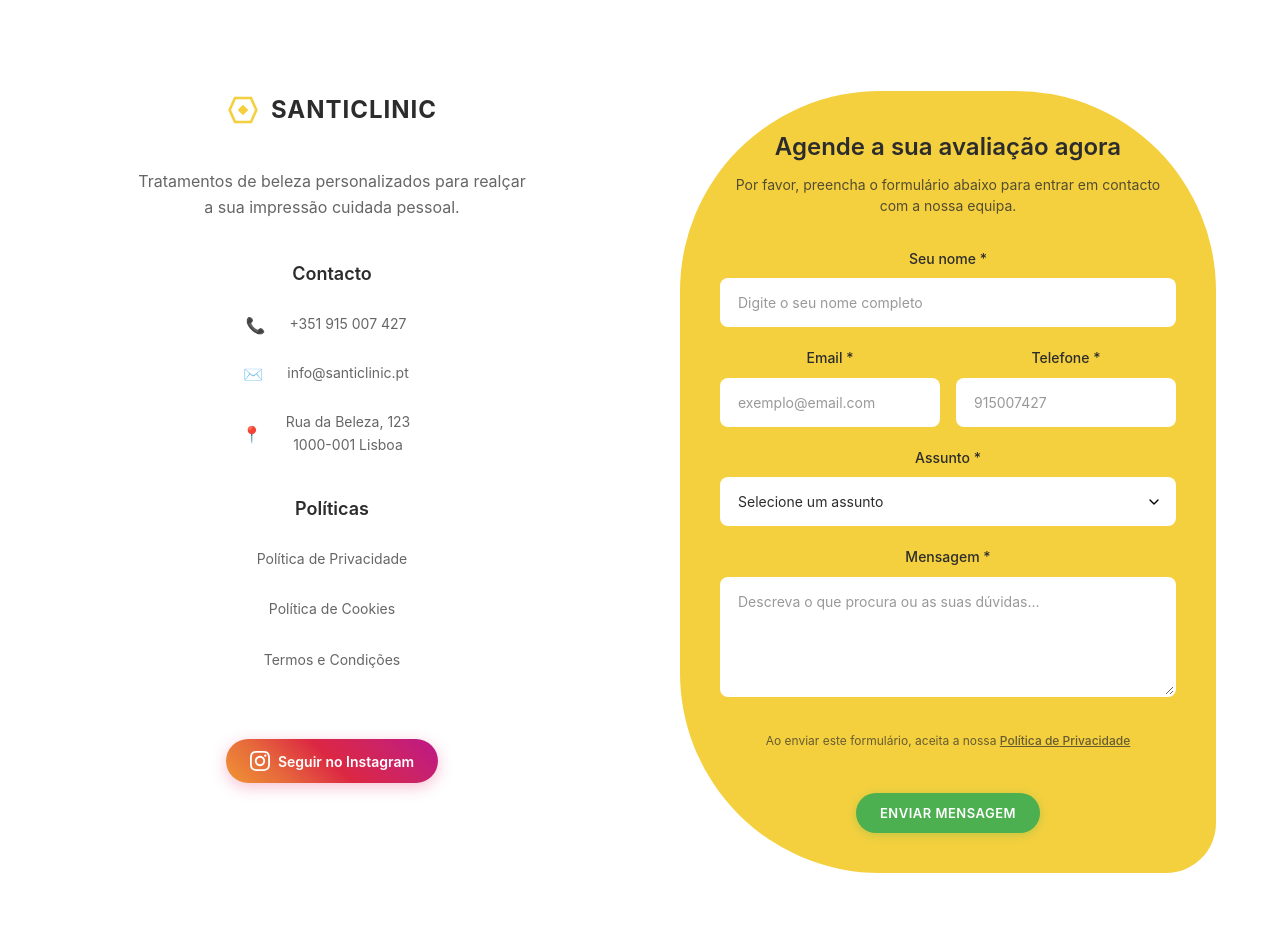
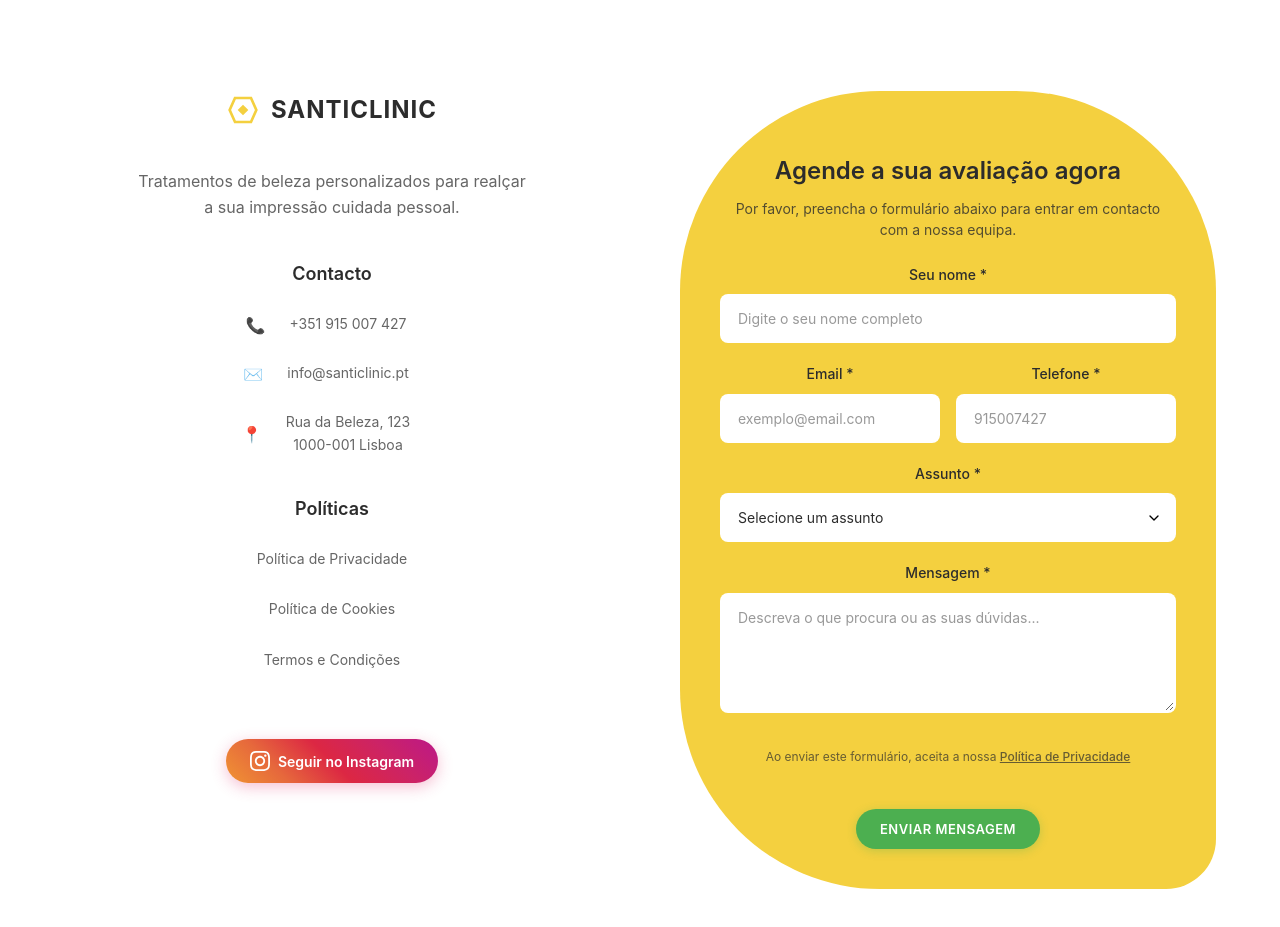
Before and after one commit to Webtech87/Microcirurgia-Cosmetica, a React (Vite) app in the folder frontend/: page / in a window 1280 px wide. Shown: the part 4440-5367 px from the top of the page. Built offline with nearby package versions, Linux system fonts and the light colour scheme.

Commit message:
[FIX] Correct margin on form-header so text is inside container

```diff
--- a/frontend/src/components/contact/Contact.css
+++ b/frontend/src/components/contact/Contact.css
@@ -185,7 +185,8 @@
   }
 
   .contact__form-header {
-    margin-bottom: 32px;
+    margin-top: 24px;
+    margin-bottom: 24px;
   }
 
   .contact__form-title {
```
